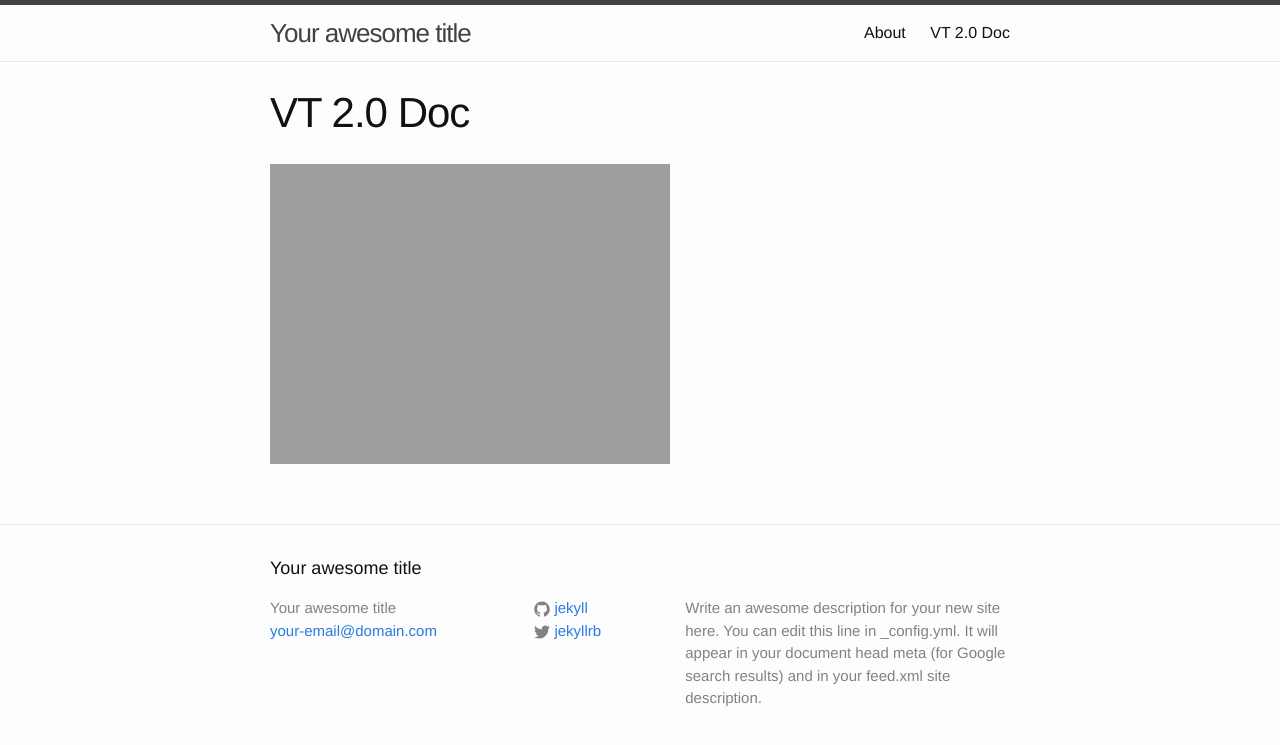
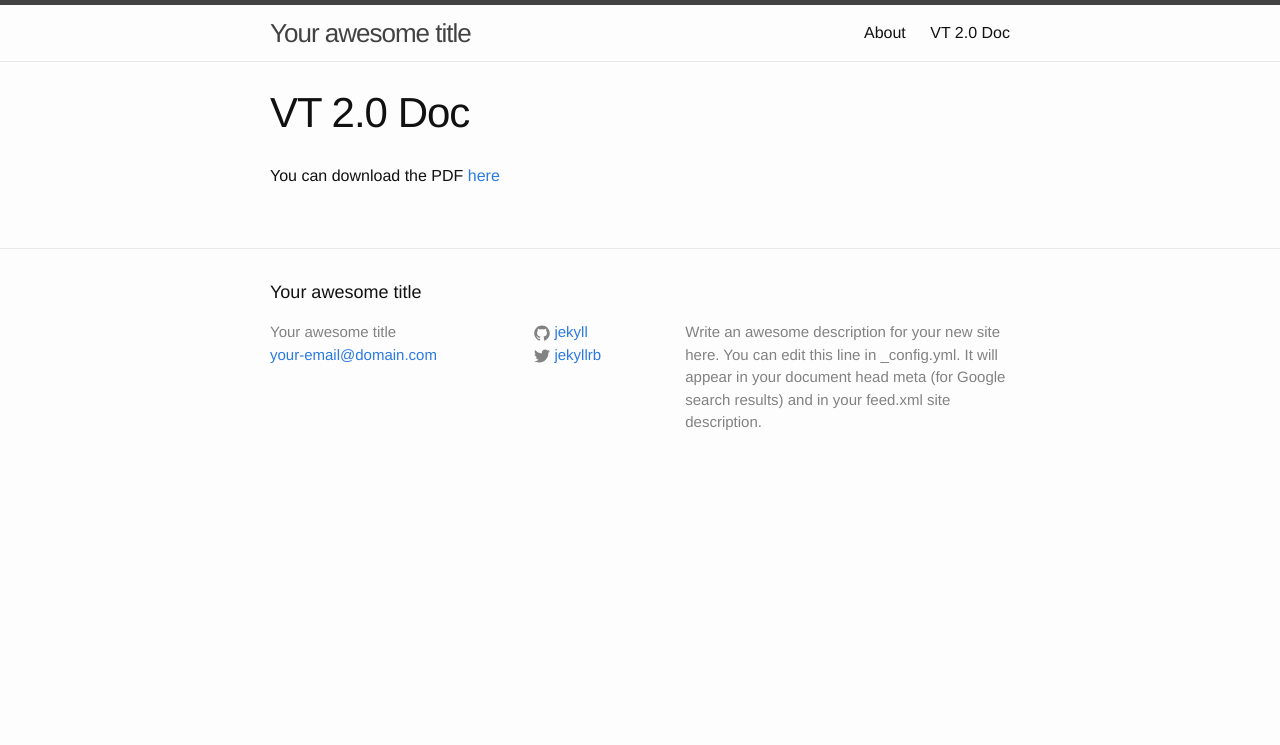
Before and after one commit to qboneteam/aysid, a Jekyll site: the page built from vt20doc.md, in a window 1280 px wide. Shown: the top 745 px of the page. Built offline with Jekyll 4.4.1, drawn with Linux system fonts in a browser that asks for light colours.

Commit message:
correct link

```diff
--- a/vt20doc.md
+++ b/vt20doc.md
@@ -3,4 +3,4 @@ layout: page
 title: VT 2.0 Doc
 permalink: /vt20doc/
 ---
-![useful image]({{ site.url }}/aysid/assets/vt20doc.pdf)
+You can download the PDF [here]({{ site.url }}/aysid/assets/document.pdf)
```
